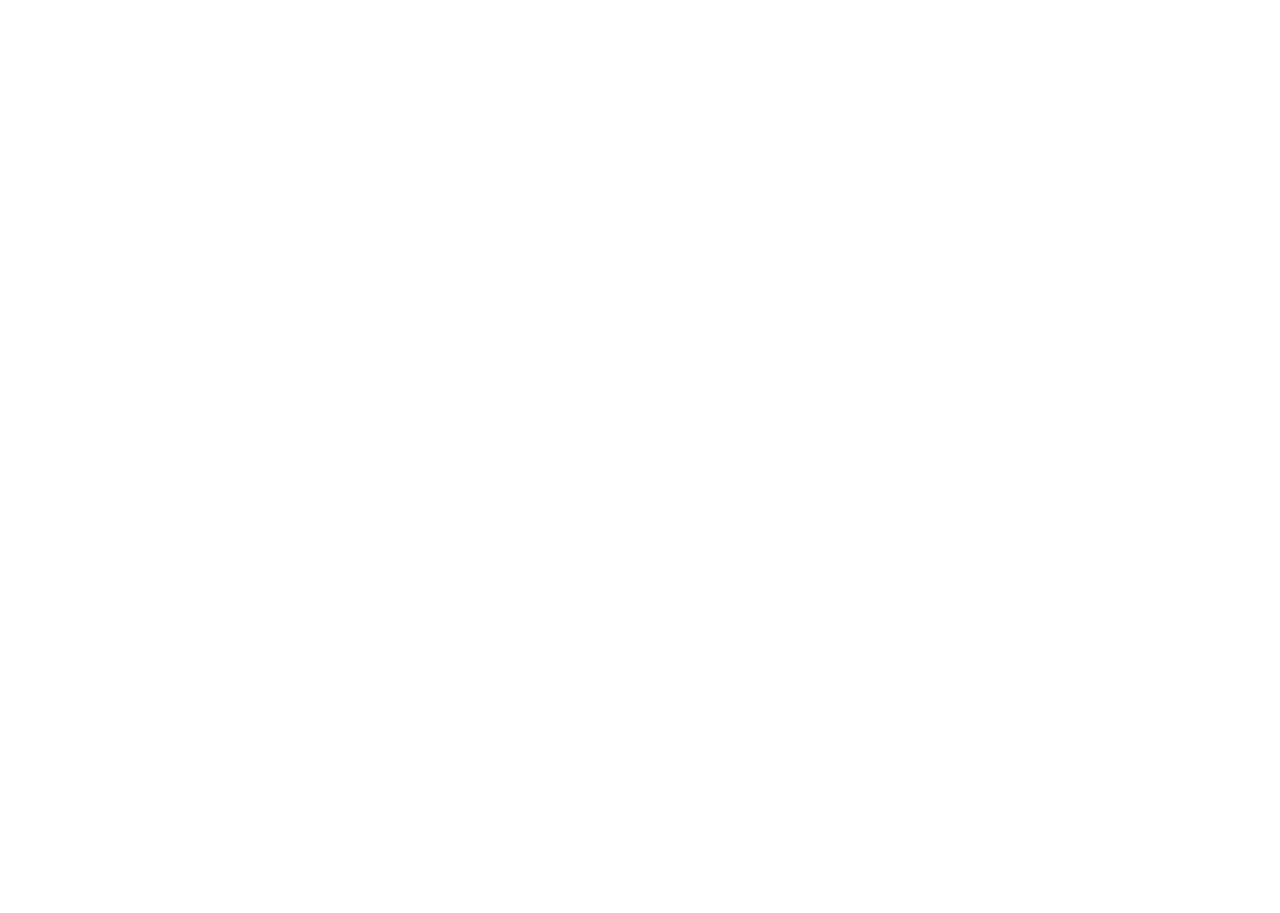
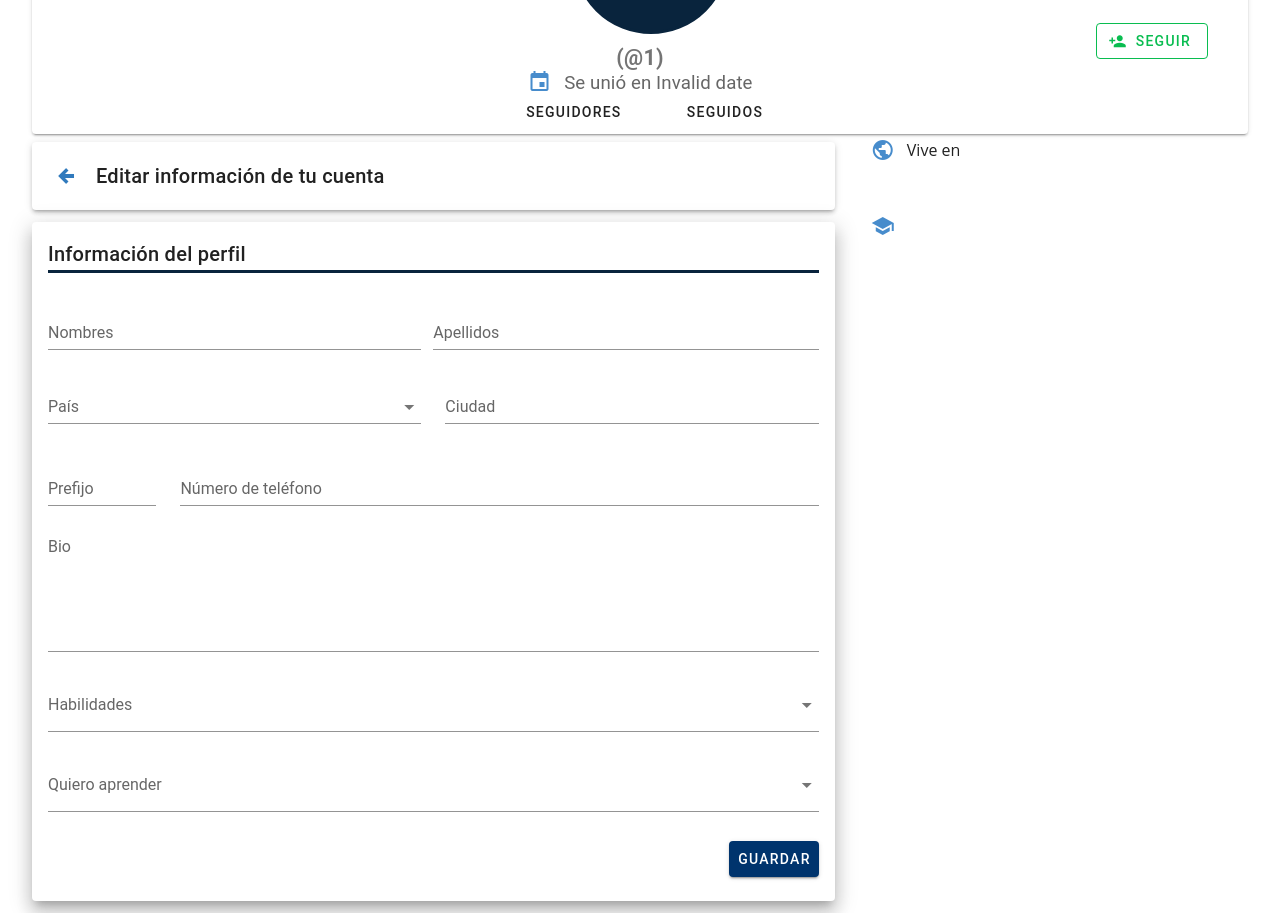
Before and after one commit to PipeC132802/COCO, a Vue app in the folder coco_frontend/: page /1/edit in a window 1280 px wide. Shown: the part 400-1313 px from the top of the page. Before the commit the page ends 800 px from the top, so only its background shows below. Built offline with nearby package versions, Linux system fonts and the light colour scheme; no server answers.

Commit message:
Edit view added but it lack to be connected with Backend

```diff
--- a/coco_frontend/package.json
+++ b/coco_frontend/package.json
@@ -11,7 +11,8 @@
     "vue": "^2.6.11",
     "vue-router": "^3.2.0",
     "vuetify": "^2.2.11",
-    "vuex": "^3.4.0"
+    "vuex": "^3.4.0",
+    "moment": "^2.15.2"
   },
   "devDependencies": {
     "@vue/cli-plugin-babel": "~4.5.0",
--- a/coco_frontend/src/components/UserCover.vue
+++ b/coco_frontend/src/components/UserCover.vue
@@ -15,7 +15,6 @@
         </v-row>
       </template>
     </v-img>
-
     <v-card-title class="pb-0">
       <v-avatar
         :color="userP.profilePicture ? 'white' : 'secondary'"
@@ -30,13 +29,16 @@
         <span :title="'@' + userP.username" class="text"
           >(@{{ userP.username }})</span
         >
+        <span v-if="userP.username == user.username" @click="go2Edit" class="route ml-3" title="Editar información de la cuenta">Editar</span>
       </h2>
+
     </v-card-title>
     <v-card-text>
       <v-row justify="center">
         <span class="skills">
           <v-icon class="pb-1" left color="info"> mdi-calendar </v-icon>
-          {{ userP.dateJoined }}
+          Se unió en
+          {{ dateJoined | capitalize }}
         </span>
       </v-row>
       <v-row class="mt-2" justify="center">
@@ -71,6 +73,8 @@
 
 <script>
 import { mapState } from "vuex";
+import moment from "moment";
+
 import FollowButton from "@/components/FollowButton.vue"
 export default {
   name: "UserCover",
@@ -95,7 +99,9 @@
   }),
   computed: {
     ...mapState(["baseUrl", "pixaKey", "authentication", "user","profileFollowStatus"]),
-
+    dateJoined: function (){
+      return moment(this.userP.dateJoined).locale('es').format('MMMM D, YYYY')
+    }
   },
   watch:{
     profileFollowStatus: function(){
@@ -164,9 +170,19 @@
       this.userP.followers = followObj.followers;
       this.userP.following = followObj.following;
       this.userP.followThisUser = followObj.follow_this_user;
+    },
+    go2Edit(){
+      this.$router.push({name: 'Edit', params:{username: this.userP.username,}})
     }
 
   },
+  filters: {
+  capitalize: function (value) {
+    if (!value) return ''
+    value = value.toString()
+    return value.charAt(0).toUpperCase() + value.slice(1)
+  }
+}
 };
 </script>
 
@@ -197,4 +213,12 @@
   right: 20px;
   bottom: 15%;
 }
+.route{
+  color: #478CCC;
+  font-size: 12pt;
+  font-weight: 200;
+}.route:hover{
+  text-decoration: underline;
+  cursor: pointer;
+}
 </style>
--- a/coco_frontend/src/components/subcomponents/Contact.vue
+++ b/coco_frontend/src/components/subcomponents/Contact.vue
@@ -14,6 +14,7 @@
           return-object
           :rules="[rules.required]"
           required
+          class="pa-0"
         >
           <template v-slot:item="data">
             <template v-if="typeof data.item !== 'object'">
@@ -50,7 +51,8 @@
       </v-col>
       <v-col>
         <v-text-field
-          class="mb-1"
+
+          class="pa-0"
           v-model="city"
           label="Ciudad"
           :rules="[rules.required]"
@@ -62,7 +64,7 @@
     <v-row>
       <v-col sm="2">
         <v-text-field
-          class="mb-1"
+          class="mb-1 pa-0"
           v-model="countryCode"
           label="Prefijo"
           :rules="[rules.valid]"
@@ -70,7 +72,7 @@
       </v-col>
       <v-col sm="10">
         <v-text-field
-          class="mb-1"
+          class="mb-1 pa-0"
           v-model="phone"
           label="Número de teléfono"
           :rules="[rules.cellValid]"
--- a/coco_frontend/src/router/index.js
+++ b/coco_frontend/src/router/index.js
@@ -77,6 +77,7 @@
     children: [
       { path: 'followers', name: 'Followers', component: () => import('../views/Followers.vue') },
       { path: 'following', name: 'Following', component: () => import('../views/Following.vue') },
+      { path: 'edit', name: 'Edit', component: () => import('../views/EditProfile.vue') },
   ]
 
   },
--- /dev/null
+++ b/coco_frontend/src/views/EditProfile.vue
@@ -0,0 +1,77 @@
+<template>
+  <div>
+    <v-card elevation="3">
+      <v-card-title>
+        <v-btn
+          icon
+          color="primary"
+          class="mr-3"
+          exact
+          :to="{ name: 'Profile', props: { username: $route.params.username } }"
+          ><v-icon>mdi-arrow-left-thick</v-icon></v-btn
+        >
+        Editar información de tu cuenta
+      </v-card-title>
+    </v-card >
+    <v-card elevation="12" class="mt-3">
+      <v-card-title class="mb-0">
+        Información del perfil
+        <v-container class="header ma-0 pa-0"></v-container>
+      </v-card-title>
+      <v-card-text>
+        <v-form ref="form" v-model="valid" lazy-validation>
+          <v-row class="ma-0 pa-0">
+            <v-col xs="12" md="6" class="pl-0">
+              <v-text-field
+                class="mb-1"
+                v-model="firstName"
+                label="Nombres"
+                required
+              ></v-text-field>
+            </v-col>
+            <v-col sm="12" md="6" class="px-0">
+              <v-text-field
+                required
+                class="mb-1"
+                v-model="lastName"
+                label="Apellidos"
+              ></v-text-field>
+            </v-col>
+          </v-row>
+          <Contact v-on:contact="contactInfo" />
+          <v-textarea
+            v-model="bio"
+            placeholder="Soy una persona amante de los libros..."
+            auto-grow
+            class="mt-0 pt-0"
+            label="Bio"
+          ></v-textarea>
+          <Areas v-on:skills="skillsInfo" subject="skills" />
+          <Areas v-on:learn="learnInfo" subject="learn" />
+          <v-card-actions class="pr-0">
+            <v-btn color="primary darken-3" class="ml-auto" @click="validate">
+              Guardar
+            </v-btn>
+          </v-card-actions>
+        </v-form>
+      </v-card-text>
+    </v-card>
+  </div>
+</template>
+
+<script>
+import Contact from "@/components/subcomponents/Contact.vue";
+import Areas from "@/components/subcomponents/Areas.vue";
+export default {
+  components: {
+    Contact,
+    Areas
+  },
+};
+</script>
+
+<style>
+.header {
+  border-bottom: 3px solid #09243d;
+}
+</style>
--- a/coco_frontend/src/views/Followers.vue
+++ b/coco_frontend/src/views/Followers.vue
@@ -14,16 +14,15 @@
     <v-divider></v-divider>
     <v-card-text class="pb-0" v-if="!followers.length">
       <p v-if="$route.params.usernme == user.username">Nadie te sigue 😞</p>
-      <p v-else>@{{$route.params.username}} aún no tiene seguidores 😞</p>
+      <p v-else>@{{ $route.params.username }} aún no tiene seguidores 😞</p>
     </v-card-text>
     <v-card-text v-else>
-      <v-lazy v-for="(follower, i) in followers" :key="i" transition="fade-transition">
-        <v-list-item
-        class="user-suggest"
-
-
-        two-line
+      <v-lazy
+        v-for="(follower, i) in followers"
+        :key="i"
+        transition="fade-transition"
       >
+        <v-list-item class="user-suggest" two-line>
           <v-list-item-avatar>
             <v-img
               v-if="follower.profile_picture"
@@ -42,22 +41,29 @@
               >@{{ follower.username }}</v-list-item-subtitle
             >
           </v-list-item-content>
-        <v-list-item-action v-if="user.username && follower.username != user.username ">
-          <FollowButton :followThisUser="false" :from="user.username" :to="follower.username"
-              :target="$route.params.username == user.username?'self':'other'"  />
+          <v-list-item-action
+            v-if="user.username && follower.username != user.username"
+          >
+            <FollowButton
+              :followThisUser="false"
+              :from="user.username"
+              :to="follower.username"
+              :target="
+                $route.params.username == user.username ? 'self' : 'other'
+              "
+            />
           </v-list-item-action>
         </v-list-item>
       </v-lazy>
-
     </v-card-text>
   </v-card>
 </template>
 
 <script>
 import { mapState } from "vuex";
-import FollowButton from "@/components/FollowButton.vue"
+import FollowButton from "@/components/FollowButton.vue";
 export default {
-  components:{
+  components: {
     FollowButton,
   },
   data: () => ({
@@ -91,7 +97,7 @@
 </script>
 
 <style>
-p{
+p {
   font-size: 16pt;
 }
 </style>
--- a/coco_frontend/src/views/Profile.vue
+++ b/coco_frontend/src/views/Profile.vue
@@ -27,7 +27,6 @@
         <v-col cols="4" tile>
           <UserAbout  />
           <UserContact />
-
           <User2FollowSuggestion
           v-if="$route.params.username != user.username"
             v-on:followUser="followUser"
@@ -88,9 +87,11 @@
     followUser(followUserObj) {
       this.user2Follow = followUserObj;
     },
+
   },
 };
 </script>
 
 <style>
+
 </style>
```
Also changed, not shown: 2 other files (tests, documents, lock files or other folders). Lines whose indentation alone changed are shown as unchanged.
